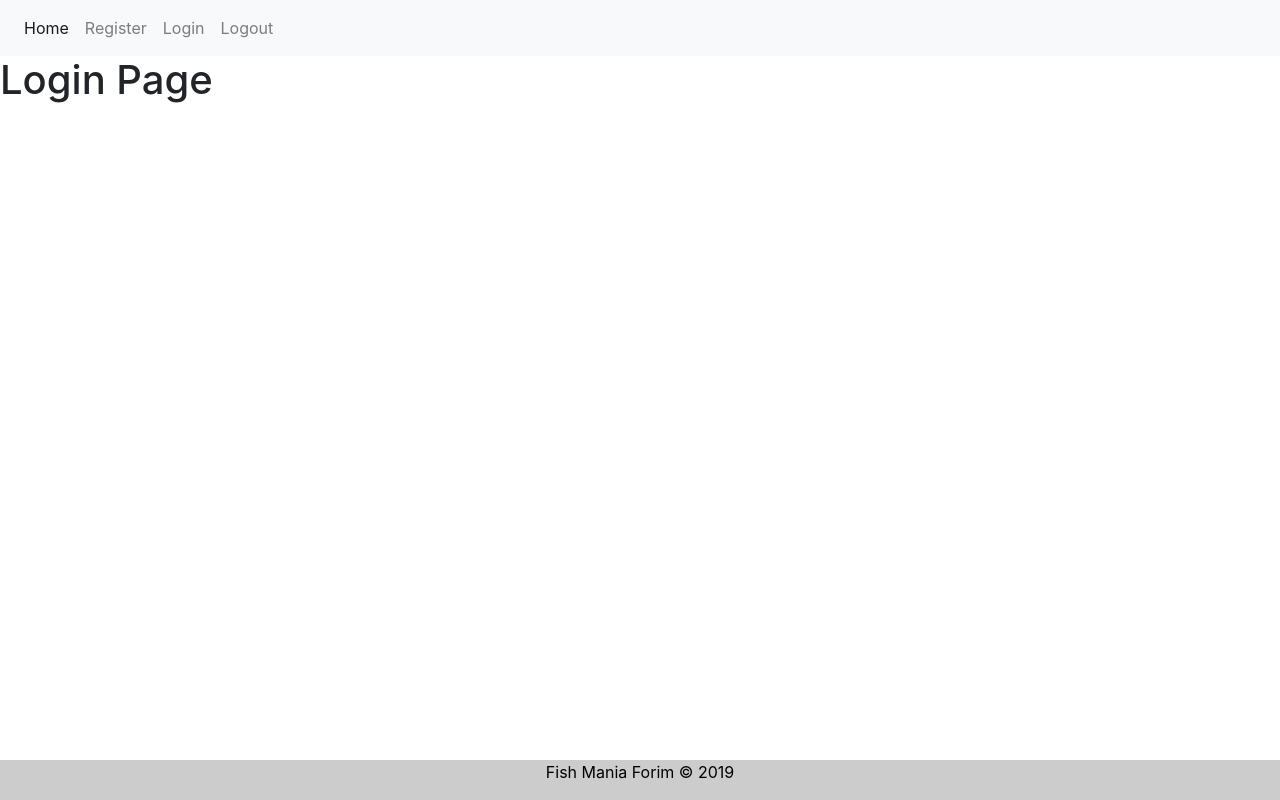
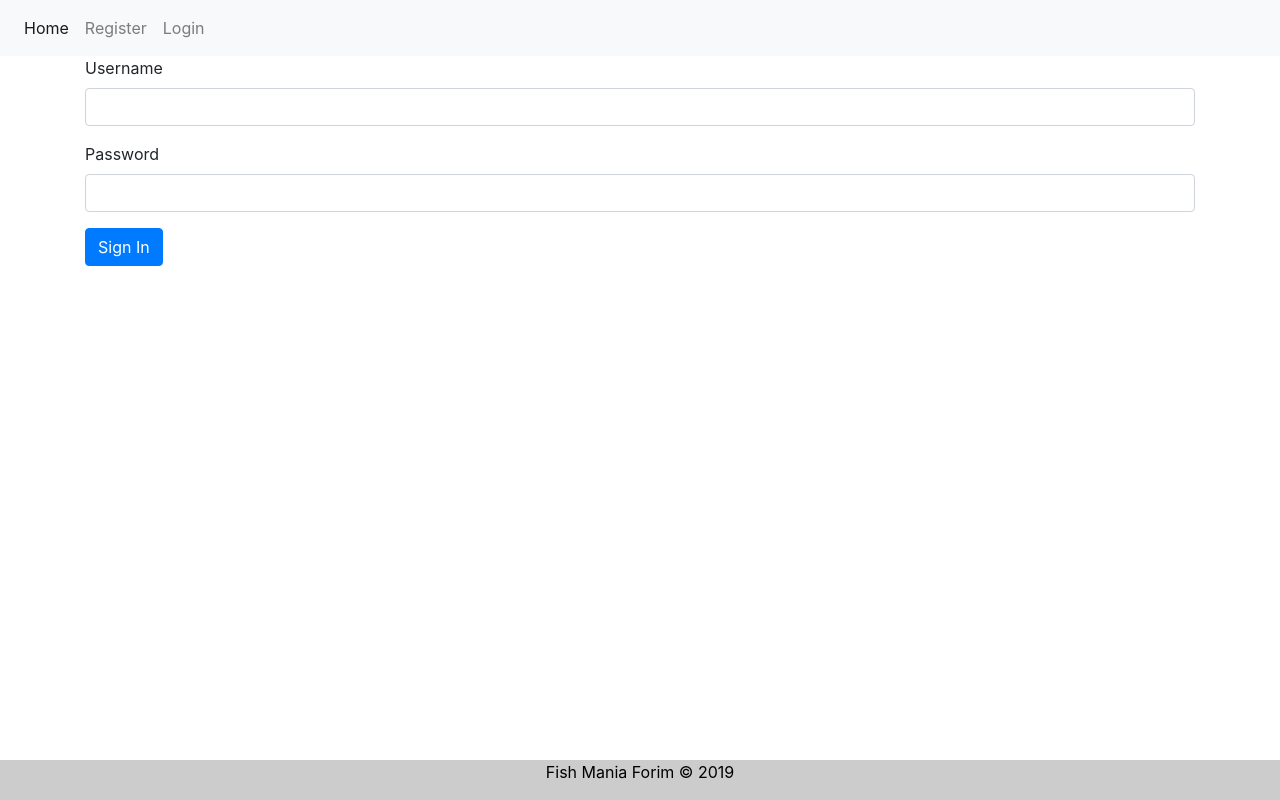
Before and after one commit to ntmonov/FishMania, a React (Create React App) app: page /login in a window 1280 px wide. Built offline with nearby package versions, Linux system fonts and the light colour scheme.

Commit message:
Added Logout/Login functionality

```diff
--- a/src/App.js
+++ b/src/App.js
@@ -32,7 +32,7 @@ class App extends React.Component {
         <Header username={this.state.loggedInUser} />
         <Route path='/' exact component={Home} />
         <Route path='/register' render={(props) => <Register getUser={this.getLoggedInUser} />} />
-        <Route path='/login' component={Login} />
+        <Route path='/login' render={(props) => <Login getUser={this.getLoggedInUser} />} />
         <Route path='/logout' render={(props) => <Logout clearUser={this.clearUser} />} />
         <Footer />
       </>
--- a/src/components/auth/Login.jsx
+++ b/src/components/auth/Login.jsx
@@ -1,11 +1,91 @@
 import React from 'react'
+import { withRouter } from 'react-router-dom'
+import { login } from '../../utils/authRequests'
 
 class Login extends React.Component {
+  constructor (props) {
+    super(props)
+    this.state = {
+      user: {
+        username: '',
+        password: ''
+      },
+      errors: {
+        username: '',
+        password: ''
+      }
+    }
+    this.handleChange = this.handleChange.bind(this)
+    this.handleSubmit = this.handleSubmit.bind(this)
+  }
+
+  async handleSubmit (e) {
+    e.preventDefault()
+    if (!this.validateUser(this.state.user)) {
+      return
+    }
+    let user
+    try {
+      const userFromState = this.state.user
+      user = await login(userFromState).then(res => res.json())
+      this.saveSession(user)
+    } catch (e) {
+      console.error(e)
+      return
+    }
+    this.props.getUser(user.username)
+    this.props.history.push('/')
+  }
+
+  handleChange (e) {
+    const name = e.target.name
+    const value = e.target.value
+    const user = this.state.user
+    user[name] = value
+    this.setState({ user })
+  }
+
+  saveSession (user) {
+    window.localStorage.setItem('username', user.username)
+    window.localStorage.setItem('token', user._kmd.authtoken)
+  }
+
+  validateUser (user) {
+    let isValid = true
+    const errors = {}
+    if (!/^[A-Za-z]{3,}$/.test(user.username)) {
+      isValid = false
+      errors.username = 'Username must be at laest 3 letters'
+    }
+
+    if (!/^[A-Za-z0-9]{3,}$/.test(user.password)) {
+      isValid = false
+      errors.password = 'Password must be at laest 3 letters or digits'
+    }
+
+    this.setState({ errors })
+    return isValid
+  }
+
   render () {
     return (
-      <h1>Login Page</h1>
+      <div className='container'>
+        <form onSubmit={this.handleSubmit}>
+          <div className='form-group'>
+            <label htmlFor='username'>Username</label>
+            <input type='text' className='form-control' id='username' name='username' value={this.state.user.username || ''} onChange={this.handleChange} />
+            {this.state.errors.username && <div className='text-danger'>{this.state.errors.username}</div>}
+          </div>
+          <div className='form-group'>
+            <label htmlFor='password'>Password</label>
+            <input type='password' className='form-control' id='password' name='password' value={this.state.user.password || ''} onChange={this.handleChange} />
+            {this.state.errors.password && <div className='text-danger'>{this.state.errors.password}</div>}
+          </div>
+          <button type='submit' className='btn btn-primary'>Sign In</button>
+        </form>
+      </div>
     )
   }
 }
 
-export default Login
+export default withRouter(Login)
--- a/src/components/shared/Header.jsx
+++ b/src/components/shared/Header.jsx
@@ -1,10 +1,8 @@
 import React from 'react'
 import { Link } from 'react-router-dom'
 import { isAuth } from '../../utils/auth'
-import { logout } from '../../utils/authRequests'
 
 class Header extends React.Component {
-
   render () {
     return (
       <nav className='navbar navbar-expand-lg navbar-light bg-light'>
@@ -14,15 +12,15 @@ class Header extends React.Component {
             <li className='nav-item active'>
               <Link className='nav-link' to='/'>Home <span className='sr-only'>(current)</span></Link>
             </li>
-            <li className='nav-item'>
+            {!isAuth() && <li className='nav-item'>
               <Link className='nav-link' to='/register'>Register</Link>
-            </li>
-            <li className='nav-item'>
+            </li>}
+            {!isAuth() && <li className='nav-item'>
               <Link className='nav-link' to='/login'>Login</Link>
-            </li>
-            <li className='nav-item'>
+            </li>}
+            {isAuth() && <li className='nav-item'>
               <Link className='nav-link' to='/logout'>Logout</Link>
-            </li>
+            </li>}
           </ul>
         </div>
         {isAuth() && <span>Hello {this.props.username}</span>}
--- a/src/utils/authRequests.js
+++ b/src/utils/authRequests.js
@@ -16,6 +16,15 @@ function register (user) {
   return window.fetch(`${URL}user/${APP_KEY}/`, fetchData)
 }
 
+function login (user) {
+  const fetchData = {
+    method: 'POST',
+    body: JSON.stringify(user),
+    headers: basicHeaders
+  }
+  return window.fetch(`${URL}user/${APP_KEY}/login`, fetchData)
+}
+
 function logout () {
   const kinveyHeaders = {
     'Content-Type': 'application/json',
@@ -28,4 +37,4 @@ function logout () {
   return window.fetch(`${URL}user/${APP_KEY}/_logout`, fetchData)
 }
 
-export { register, logout }
+export { register, login, logout }
```
